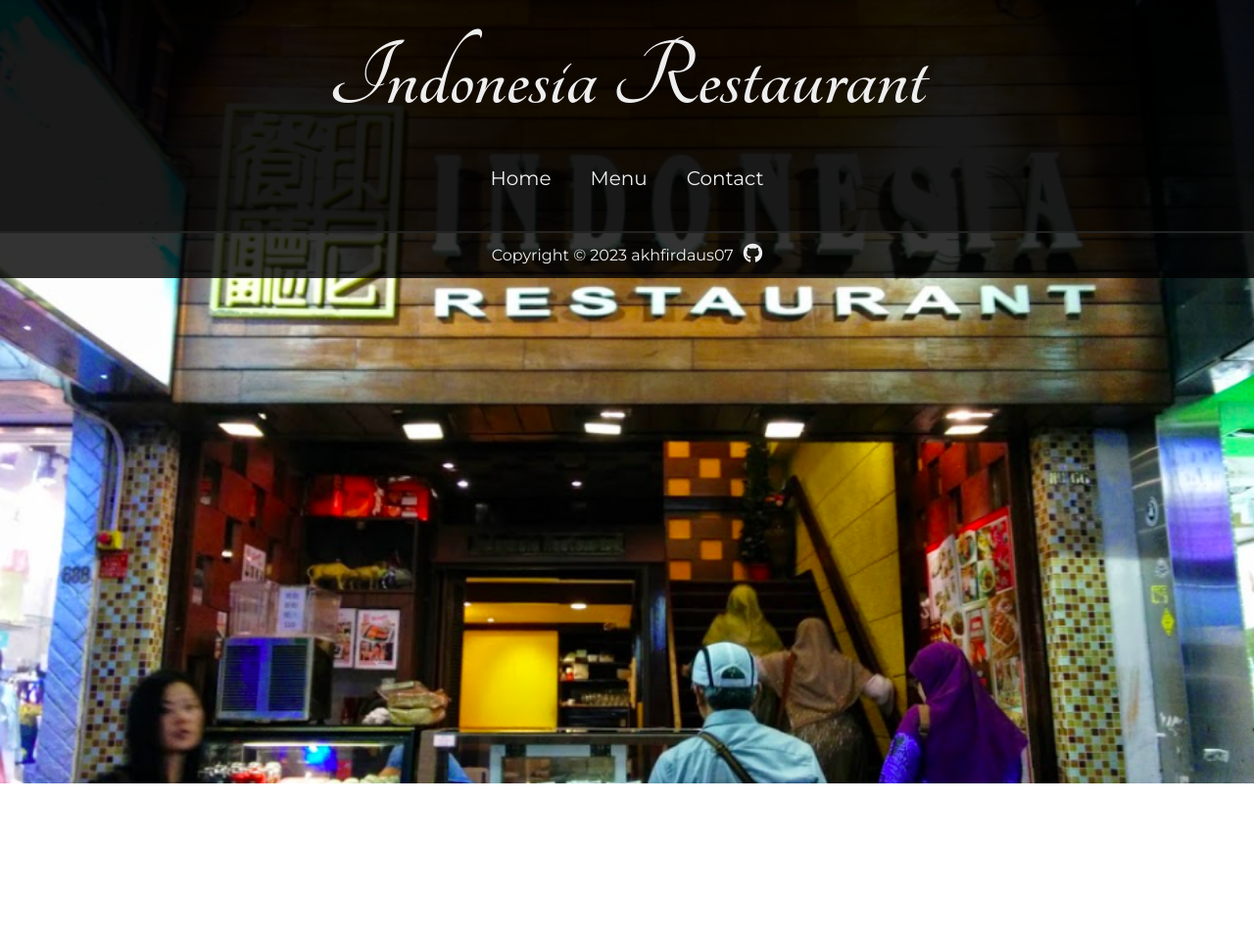
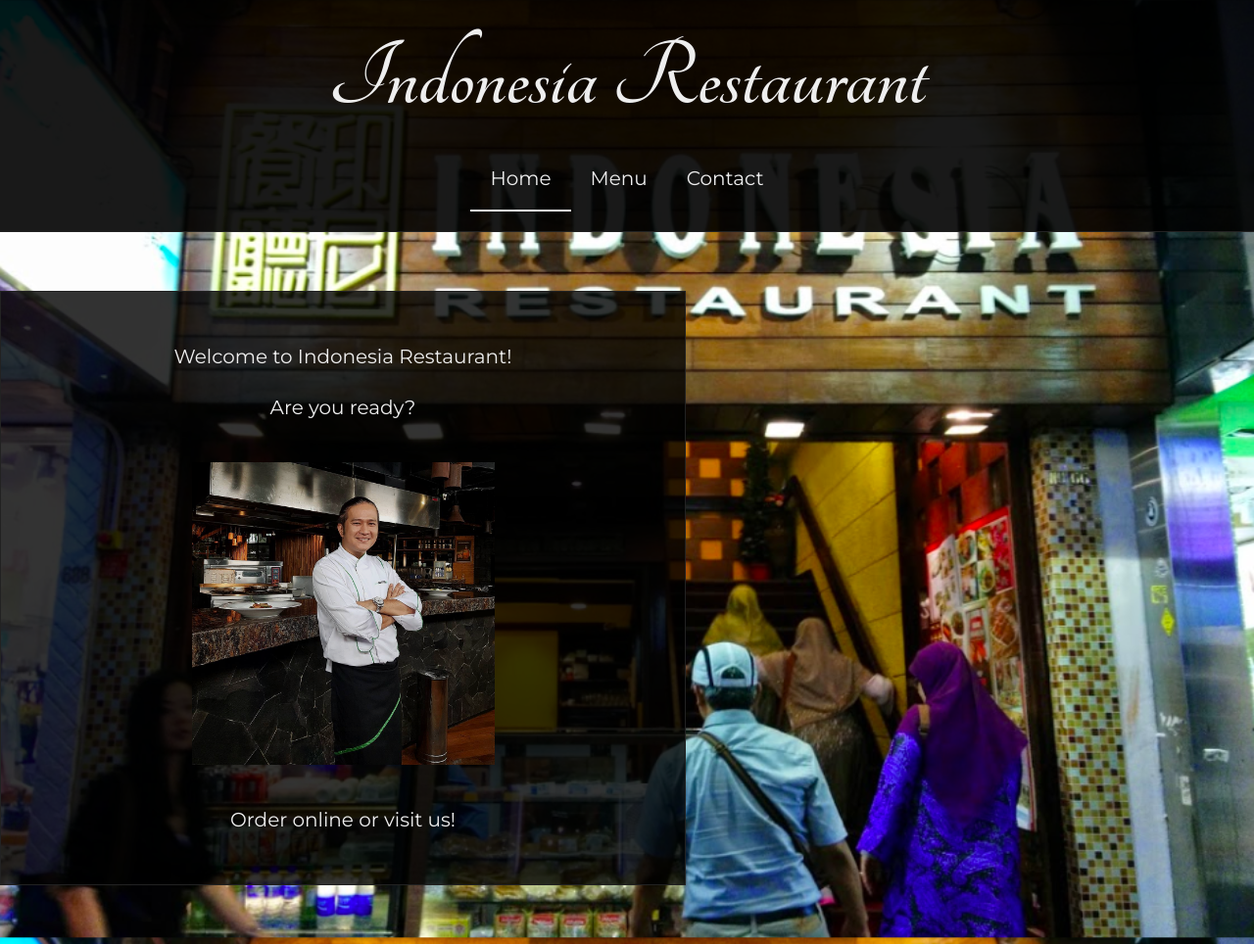
Before and after one commit to akhfirdaus07/restaurant-page, a website built with webpack: page dist/index.html in a window 1280 px wide. Shown: the top 964 px of the page at 98% size. Before the commit the page ends 800 px from the top, so only its background shows below. Built offline with nearby package versions, Linux system fonts and the light colour scheme.

Commit message:
Ad loadHome function and file

```diff
--- a/src/barebone.js
+++ b/src/barebone.js
@@ -1,3 +1,5 @@
+import loadHome from './home';
+
 function createHeader() {
     const header = document.createElement("header");
     header.classList.add("header");
@@ -18,11 +20,11 @@ function createNav() {
     const homeButton = document.createElement("button");
     homeButton.classList.add("button-nav");
     homeButton.textContent = "Home";
-    // homeButton.addEventListener("click", (e) => {
-    //   if (e.target.classList.contains("active")) return;
-    //   setActiveButton(homeButton);
-    //   loadHome();
-    // });
+    homeButton.addEventListener("click", (e) => {
+      if (e.target.classList.contains("active")) return;
+      setActiveButton(homeButton);
+      loadHome();
+    });
 
     const menuButton = document.createElement("button");
     menuButton.classList.add("button-nav");
@@ -49,6 +51,24 @@ function createNav() {
     return nav;
 }
 
+function setActiveButton(button) {
+    const buttons = document.querySelectorAll(".button-nav");
+
+    buttons.forEach((button) => {
+        if (button !== this) {
+            button.classList.remove("active");
+        }
+    });
+    button.classList.add("active");
+}
+
+function createMain() {
+    const main = document.createElement("main");
+    main.classList.add("main");
+    main.setAttribute("id", "main");
+    return main;
+}
+
 
 function createFooter() {
     const footer = document.createElement("footer");
@@ -72,4 +92,4 @@ function createFooter() {
 }
 
 
-export {createHeader, createFooter};
+export {createHeader, setActiveButton, createMain, createFooter};
--- /dev/null
+++ b/src/home.js
@@ -0,0 +1,29 @@
+function createHome() {
+    const home = document.createElement("div");
+    home.classList.add("home");
+
+    const chefImage = document.createElement("img");
+    chefImage.src = "../src/images/chef.jpg";
+    chefImage.alt = "Chef";
+
+    home.appendChild(createParagraph("Welcome to Indonesia Restaurant!"));
+    home.appendChild(createParagraph("Are you ready?"));
+    home.appendChild(chefImage);
+    home.appendChild(createParagraph("Order online or visit us!"));
+
+    return home;
+}
+
+function createParagraph(text) {
+    const paragraph = document.createElement("p");
+    paragraph.textContent = text;
+    return paragraph;
+}
+
+function loadHome() {
+    const main = document.getElementById("main");
+    main.textContent = "";
+    main.appendChild(createHome());
+}
+
+export default loadHome;
--- a/src/index.js
+++ b/src/index.js
@@ -1,38 +1,16 @@
 import './style.css';
-// import bgImageSrc from './im';
-import {createHeader, createFooter} from './barebone.js';
-
-
-// function component(){
-//     const bgImage = new Image();
-//     bgImage.src = bgImageSrc;
-
-//     const createH1=document.createElement('h1');
-//     const createH4=document.createElement('h4');
-//     const content=document.querySelector('#content');
-
-//     createH1.innerHTML="Nusantara Restaurant";
-//     createH4.innerHTML="The best restaurant in Indonesia!";
-
-//     content.appendChild(createH1)
-//     content.appendChild(createH4)
-// }
-
-
-
-
-// component();
-
+import {createHeader, setActiveButton, createMain, createFooter} from './barebone.js';
+import loadHome from './home';
 
 function initializeWebsite() {
     const content = document.getElementById("content");
 
     content.appendChild(createHeader());
-    // content.appendChild(createMain());
+    content.appendChild(createMain());
     content.appendChild(createFooter());
 
-    // setActiveButton(document.querySelector(".button-nav"));
-    // loadHome();
+    setActiveButton(document.querySelector(".button-nav"));
+    loadHome();
 }
 
 initializeWebsite();
--- a/src/style.css
+++ b/src/style.css
@@ -34,10 +34,18 @@ header {
     font-size: 2.4rem;
 }
 
-h1,
-h2,
-h3 {
+h1 {
   line-height: 1.2;
+}
+
+a {
+    text-decoration: none;
+    color: var(--font-color);
+}
+
+img {
+    display: block;
+    width: 100%;
 }
 
 button {
@@ -46,6 +54,16 @@ button {
     cursor: pointer;
     border-style: none;
     outline: none;
+}
+
+/* Content */
+
+.content {
+    display: flex;
+    flex-direction: column;
+    align-items: center;
+    justify-content: space-between;
+    height: 100vh;
 }
 
 /* Header */
@@ -83,6 +101,39 @@ button {
     transform: translateY(-10%);
 }
 
+/* Main */
+
+.main {
+    max-width: 700px;
+    padding: 4rem;
+    margin: 6rem 0;
+    font-size: 2rem;
+    background-color: var(--background-light);
+    border: 1px solid var(--border-color);
+}
+
+/* Home page */
+
+.home {
+    display: flex;
+    flex-direction: column;
+    align-items: center;
+    justify-content: center;
+    height: 525px;
+    width: 618px;
+    animation: fadeIn 1.5s;
+}
+
+.home p {
+    padding: 1rem;
+}
+
+.home img {
+    width: 50%;
+    margin-top: 3rem;
+    margin-bottom: 3rem;
+    opacity: 90%;
+}
 
 /* Footer */
 
@@ -105,3 +156,15 @@ button {
 .fa-github:hover {
     color: var(--font-color-dark);
 }
+
+/* Animations */
+
+@keyframes fadeIn {
+    0% {
+      opacity: 0;
+    }
+
+    100% {
+      opacity: 1;
+    }
+}
```
Also changed, not shown: dist/main.js.
